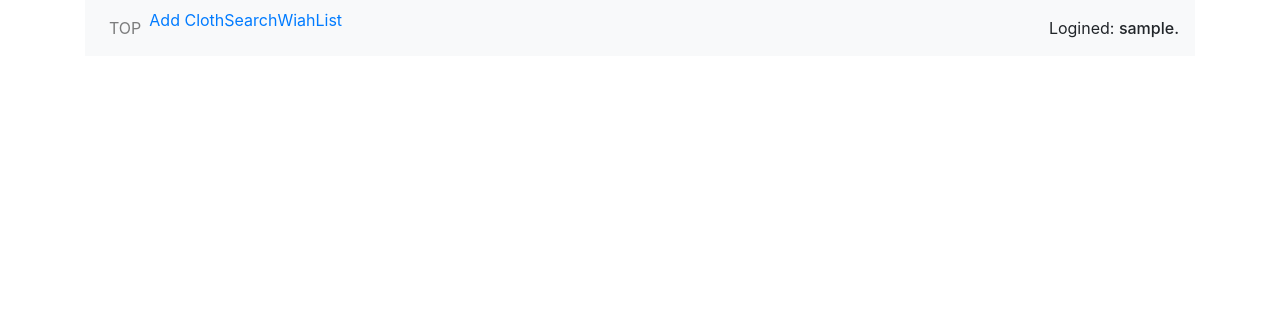
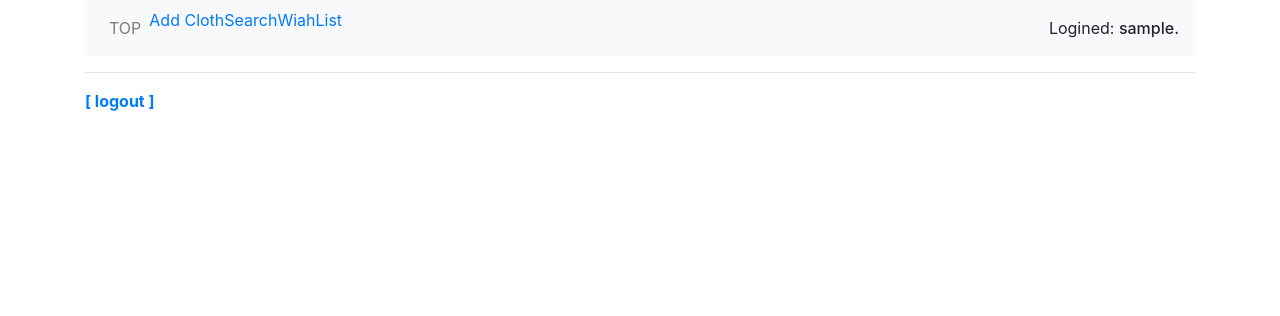
Before and after one commit to kimuson13/close-cloth, a Django app: template cloth_manage/clothes/templates/clothes/layout.html in a window 1280 px wide. Shown: the top 316 px of the page. Run offline with Django 3.2, Linux system fonts and the light colour scheme; the template is opened without the code that fills it: most values are stand-ins (such as "Sample title", 1, 10 or a date in 2020); some libraries are stand-ins or nearby versions.

Commit message:
create layout

```diff
--- a/cloth_manage/clothes/templates/clothes/layout.html
+++ b/cloth_manage/clothes/templates/clothes/layout.html
@@ -24,5 +24,17 @@
             </ul>
             <span>Logined: <span class="h6">{{login_user}}.</span></span>
         </nav>
+        <div>
+            {% block header %}{% endblock %}
+        </div>
+        <div class="content">
+            {% block content %}{% endblock %}
+        </div>
+        <hr>
+        <div class="my-3">
+            <span class="font-weight-bold">
+                <a href="clothes/logout?next=/clothes/">[ logout ]</a>
+            </span>
+        </div>
     </body>
 </html>
```
